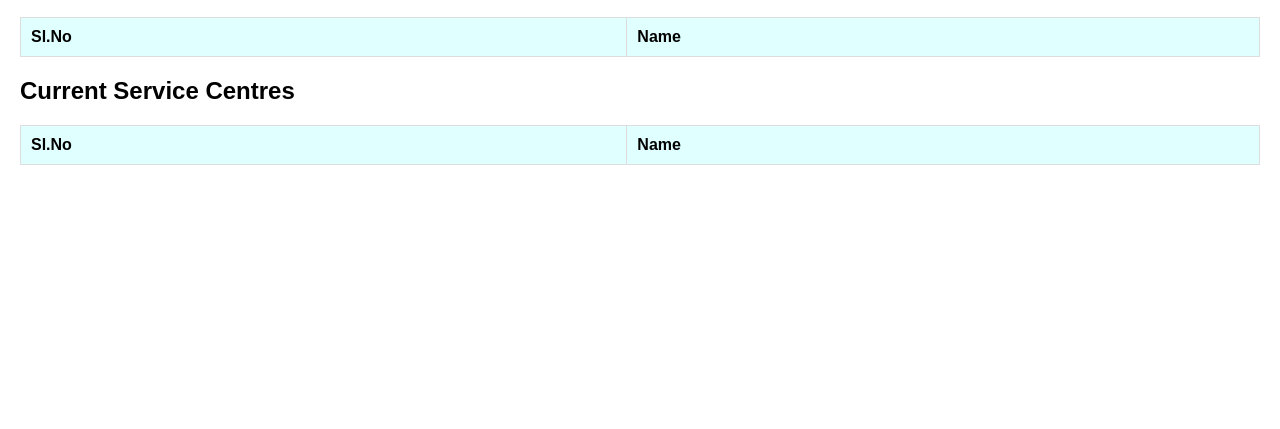
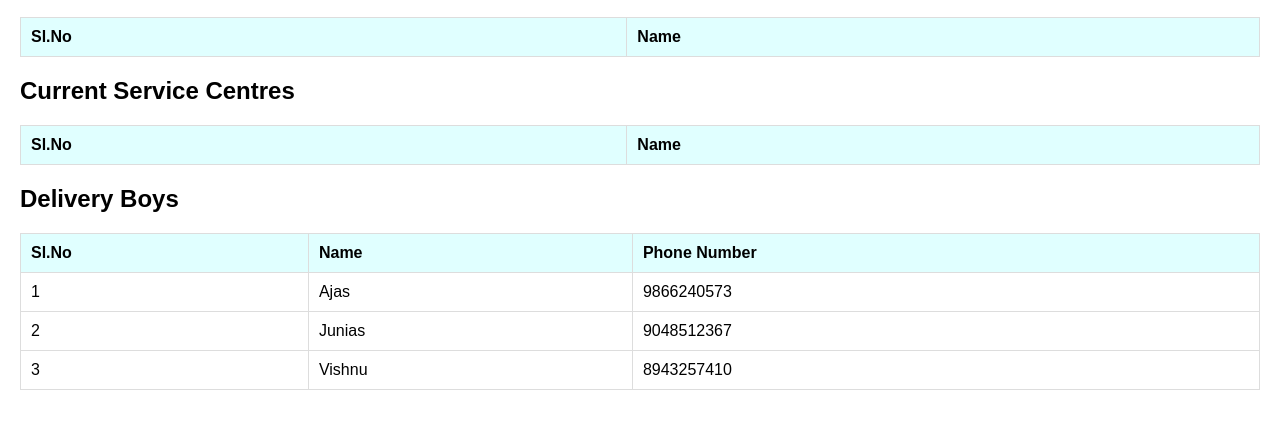
Before and after one commit to vishalvijaynair/admin_page, a plain HTML site: page dashboard.html in a window 1280 px wide. Shown: the part 131-560 px from the top of the page. Drawn offline with Linux system fonts and the light colour scheme; no server answers.

Commit message:
Update dashboard.html

```diff
--- a/dashboard.html
+++ b/dashboard.html
@@ -98,6 +98,34 @@
     </tbody>
   </table>
   <div id="service-center-email"></div>
+  <!-- Delivery Boys Table -->
+<h2>Delivery Boys</h2>
+<table id="delivery-boys-table">
+  <thead>
+    <tr>
+      <th>Sl.No</th>
+      <th>Name</th>
+      <th>Phone Number</th>
+    </tr>
+    <tbody>
+      <tr>
+        <td>1</td>
+        <td>Ajas</td>
+        <td>9866240573</td>
+      </tr>
+      <tr>
+        <td>2</td>
+        <td>Junias</td>
+        <td>9048512367</td>
+      </tr>
+      <tr>
+        <td>3</td>
+        <td>Vishnu</td>
+        <td>8943257410</td>
+      </tr>
+      <!-- Add more rows as needed -->
+    </tbody>
+</table>
 
   <script src="https://www.gstatic.com/firebasejs/9.6.0/firebase-app-compat.js"></script>
   <script src="https://www.gstatic.com/firebasejs/9.6.0/firebase-firestore-compat.js"></script>
```
